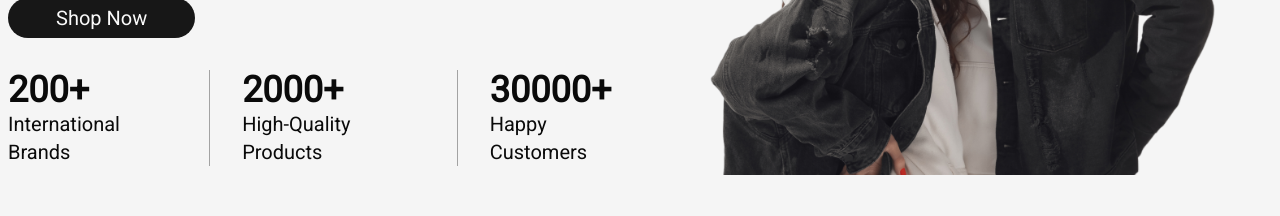
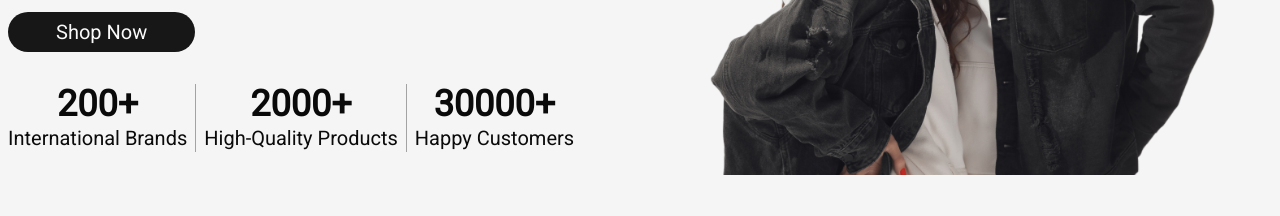
Before and after one commit to Ibrahim-Amr/planing-task, a Next.js app: page / in a window 1280 px wide. Shown: the part 532-748 px from the top of the page. Built offline with nearby package versions, Linux system fonts and the light colour scheme; no server answers.

Commit message:
fix: header counter

```diff
--- a/components/Home/HeroHeader.tsx
+++ b/components/Home/HeroHeader.tsx
@@ -21,14 +21,14 @@ const HeroHeader = () => {
           Shop Now
         </Button>
       </div>
-      <div className="flex items-center justify-center gap-x-4 md:gap-x-8 lg:justify-start">
+      <div className="flex items-center justify-center gap-2 text-center lg:justify-start">
         <div>
           <h3 className="text-xl font-bold sm:text-3xl md:text-4xl">200+</h3>
           <p className="text-sm dark:text-neutral-300  sm:text-xl">
             International Brands
           </p>
         </div>
-        <div className="border-x border-neutral-400 px-4 md:px-8">
+        <div className="border-x border-neutral-400 px-2">
           <h3 className="text-xl font-bold sm:text-3xl md:text-4xl">2000+</h3>
           <p className="text-sm dark:text-neutral-300  sm:text-xl">
             High-Quality Products
```
